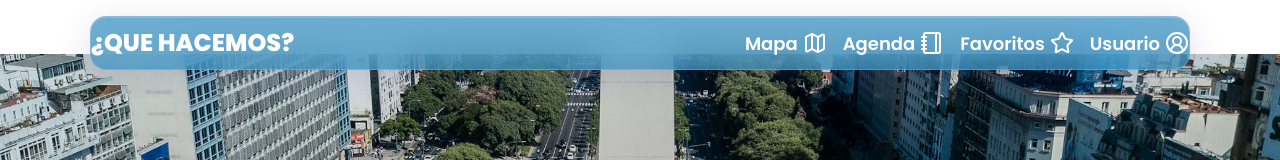
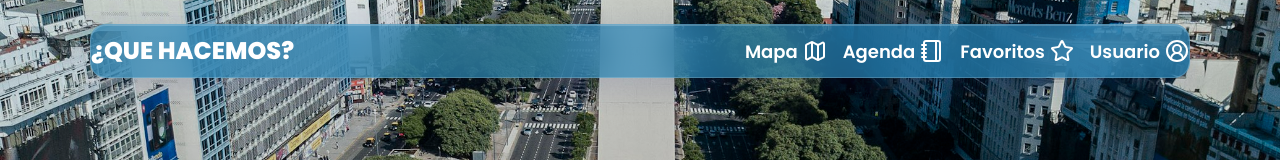
Before and after one commit to Evenaut7/TP_DSW_FrontendApp, a React (Vite) app: page / in a window 1280 px wide. Shown: the top 160 px of the page. Built offline with nearby package versions, Linux system fonts and the light colour scheme; no server answers; a web font is replaced by a local one.

Commit message:
fixed: hero se ve bien

```diff
--- a/src/components/home/HeroSection.tsx
+++ b/src/components/home/HeroSection.tsx
@@ -1,7 +1,7 @@
 import hero from '@/assets/images/hero.jfif';
 export default function HeroSection() {
   return (
-    <section className="relative h-screen min-h-[600px] w-full flex items-center justify-center overflow-hidden">
+    <section className="absolute top-0 left-0 right-0 h-screen min-h-[600px] w-full flex items-center justify-center overflow-hidden">
       {/* Background Image */}
       <div className="absolute inset-0 z-0">
         <img
--- a/src/components/layout/Navbar/Navbar.css
+++ b/src/components/layout/Navbar/Navbar.css
@@ -1,27 +1,16 @@
 /* ========== NAVBAR PRINCIPAL (Desktop) ========== */
 .navbar {
   /* Glassmorphism effect - fondo celeste semi-transparente con blur */
-  background: rgba(42, 135, 189, 0.678); /* #2D9CDB con 25% opacidad */
+  background: rgba(42, 135, 189, 0.678);
   backdrop-filter: blur(20px) saturate(180%);
   -webkit-backdrop-filter: blur(20px) saturate(180%);
-
-  /* Posicionamiento absoluto sobre el hero */
-  position: fixed;
-  top: 16px;
-  left: 50%;
-  transform: translateX(-50%);
-  z-index: 1000;
-
-  /* Ancho más compacto y centrado */
-  width: calc(100% - 64px); /* Más espacio lateral */
-  max-width: 1100px; /* Ancho máximo más compacto */
 
   /* Layout y espaciado */
   display: flex;
   justify-content: space-between;
   align-items: center;
   gap: 16px;
-  padding: 10px 20px; /* Padding reducido */
+  padding: 10px 20px;
 
   /* Bordes y sombras para efecto de profundidad */
   border-radius: 16px;
@@ -29,6 +18,8 @@
   box-shadow:
     0 8px 32px 0 rgba(31, 38, 135, 0.15),
     inset 0 1px 0 0 rgba(255, 255, 255, 0.2);
+
+  transition: all 0.3s ease;
 }
 
 .navTitle {
--- a/src/components/layout/Navbar/Navbar.tsx
+++ b/src/components/layout/Navbar/Navbar.tsx
@@ -32,7 +32,7 @@ const Navbar = () => {
   return (
     <>
       {width > 950 ? (
-        <nav className="navbar">
+        <nav className="navbar fixed top-6 left-1/2 -translate-x-1/2 z-[100] w-[90%] max-w-[1100px]">
           <div>
             <Link to={"/"}>
               <button className='navTitle'>
--- a/src/features/home/pages/HomePage/HomePage.tsx
+++ b/src/features/home/pages/HomePage/HomePage.tsx
@@ -4,10 +4,12 @@ import CityGrid from '@/components/home/CityGrid';
 
 export default function HomePage() {
   return (
-    <>
+    <div className="relative min-h-screen">
       <Navbar />
       <HeroSection />
-      <CityGrid />
-    </>
+      <div className="relative" style={{ marginTop: '100vh' }}>
+        <CityGrid />
+      </div>
+    </div>
   );
 }
```
